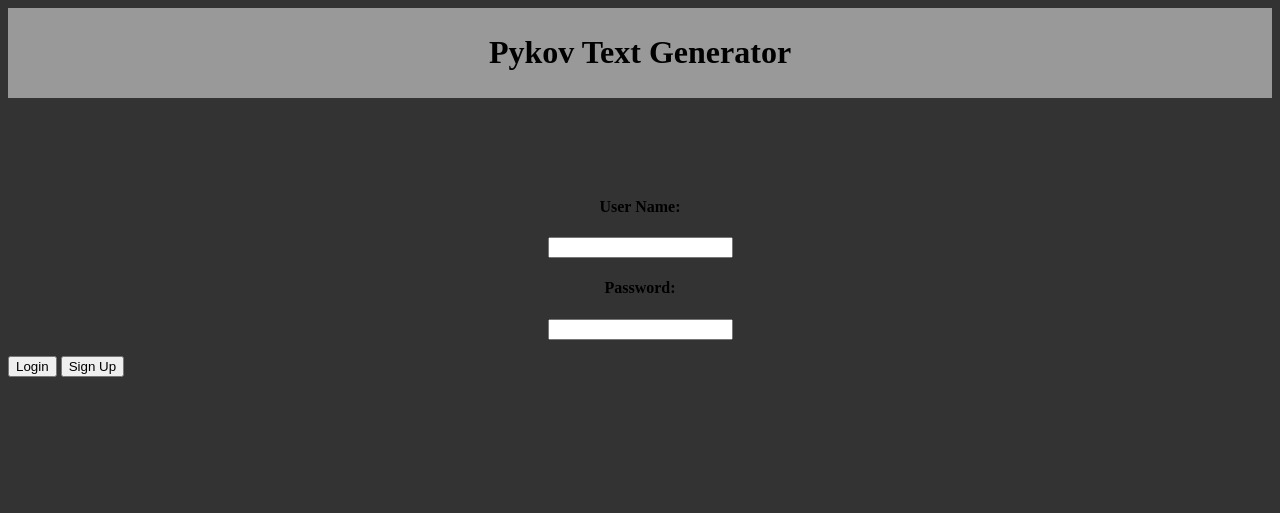
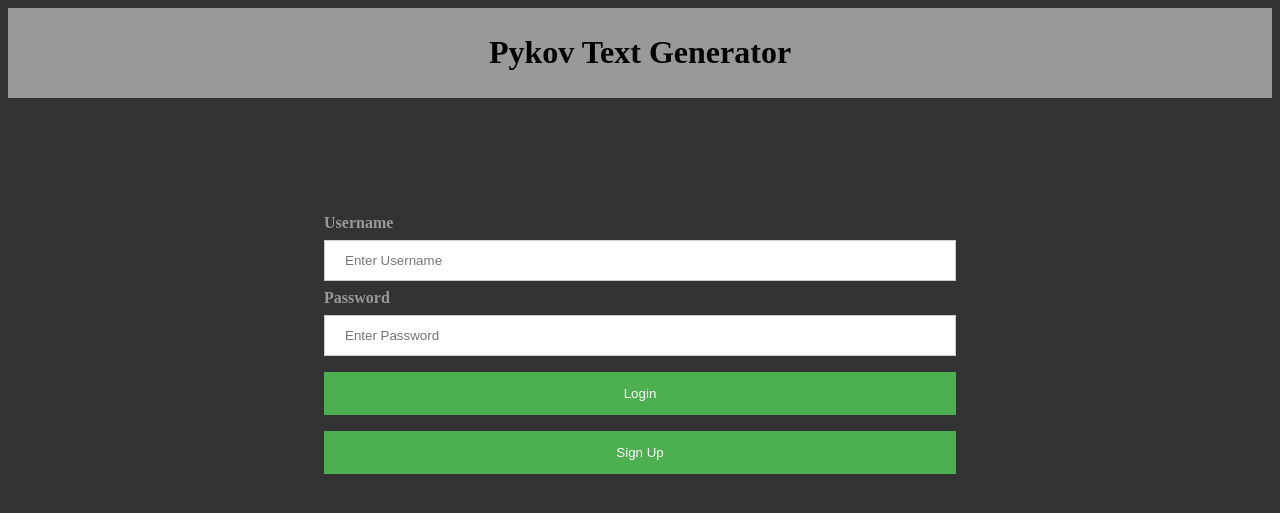
Before and after one commit to Doxterpepper/Pykov-Text-Generator, a Flask app: page /login.html in a window 1280 px wide. Shown: the top 513 px of the page. Run offline with Flask 2, Linux system fonts and the light colour scheme.

Commit message:
html and css changes

```diff
--- a/static/general.css
+++ b/static/general.css
@@ -15,14 +15,9 @@ body {
   text-align: center;
   margin-top:100px;
 }
+#functions1 {
+	margin-left: 100px;
+	margin-top: 50px;
+	margin-right: 200px;
 
-textarea {
-  display: block;
-  margin-left: auto;
-  margin-right: auto;
-  resize: none;
-  width: 80%;
-  height: 500;
-  background-color: #e6e6e6;
-  border-color: #e6e6e6;
 }
--- a/templates/login.html
+++ b/templates/login.html
@@ -1,23 +1,74 @@
+<!DOCTYPE html>
 <html>
+<style>
+
+input[type=text], input[type=password] {
+    width: 100%;
+    padding: 12px 20px;
+    margin: 8px 0;
+    display: inline-block;
+    border: 1px solid #ccc;
+    box-sizing: border-box;
+}
+
+button {
+    background-color: #4CAF50;
+    color: white;
+    padding: 14px 20px;
+    margin: 8px 0;
+    border: none;
+    cursor: pointer;
+    width: 100%;
+}
+
+.container {
+    padding: 16px;
+	margin-top: 100px;
+    margin-bottom: 100px;
+    margin-right: 300px;
+    margin-left: 300px;
+	color: #999999;
+}
+
+span.psw {
+	width: auto;
+    padding-top: 16px;
+}
+
+/* Change styles for span and cancel button on extra small screens */
+@media screen and (max-width: 300px) {
+    span.psw {
+       display: block;
+       float: none;
+    }
+}
+</style>
+
 <head>
+
     <link rel='stylesheet' href="{{ url_for('static', filename='general.css') }}">
+
 </head>
 <body>
+
 		<div class=title>
 			<h1>Pykov Text Generator</h1>
 		</div>
-		<div id=functions>
+
+  <div class="container">
   {% if error %}
 		<p class="error"><strong>Error:</strong> {{ error }}
 		{% endif %}
 		<form method="POST" action="/login.html">
-		<h4>User Name:</h4><input type="username" name="userName" class="form-control input-sm chat-input"/>
-		<h4>Password:</h4><input type="password" name="userPassword" class="form-control input-sm chat-input"/>
-		</div>
-		<div>
-		<input type="submit" value="Login" class="btn btn-primary btn-block"/>
+    <label><b>Username</b></label>
+    <input type="text" placeholder="Enter Username" name="userName" required>
+
+    <label><b>Password</b></label>
+    <input type="password" placeholder="Enter Password" name="userPassword" required>
+
+    <button type="submit">Login</button>
 	</form>
-		<a href="signup.html"><button id="button" class="btn btn-primary btn-block">Sign Up</button></a>
-		</div>
+	<a href="signup.html"><button type="submit">Sign Up</button></a>
+
 </body>
-</hmtl>
+</html>
```
Also changed, not shown: static/index.css (added, +13 -0 lines), templates/index.html (+18 -4 lines), templates/signup.html (+82 -2 lines), 1 other file. Lines whose indentation alone changed are shown as unchanged.
